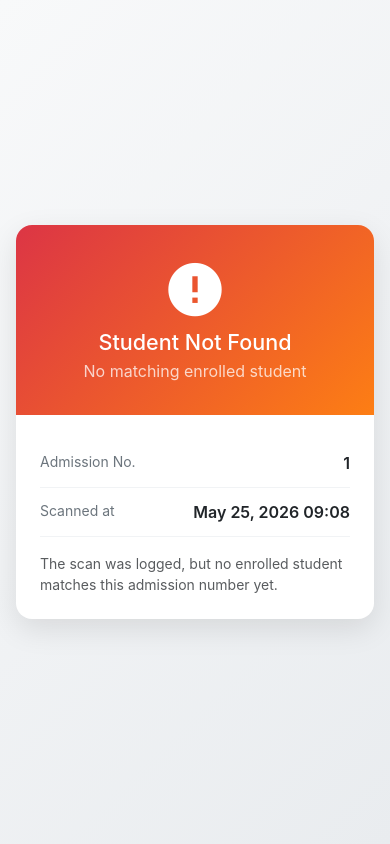
After one commit to srihs/polymathYle, a Django app: page /students/attendance/scan/1/ in a window 390 px wide. The commit adds this page. Run offline with Django 5.2, Linux system fonts and the light colour scheme; data comes from the database, SQL or seed files in the repository; data that the repository does not hold is empty; some libraries are stand-ins or nearby versions.

Commit message:
Add document uploads and QR-based attendance scanning
- Add two additional document fields with type selector (birth cert,
  photo, passport, vaccination, other) to the application upload form
  so parents can attach supporting documents alongside the form scan.
- Generate a QR code on application approval encoding the attendance
  scan URL, enabling phones to log a student's attendance by scanning.
  QR appears on the review page and student detail page with a PNG
  download link. New QRAttendance model records timestamp, IP, and
  scanning user for each scan.
- Untrack google.json (service-account credentials) and start tracking
  requirements.txt so Docker builds get qrcode[pil].

Co-Authored-By: Claude Opus 4.7 (1M context) <noreply@anthropic.com>

```diff
--- a/requirment.txt
+++ b/requirements.txt
@@ -13,3 +13,6 @@ google-auth>=2.28.0
 
 # Image handling (Django ImageField support)
 Pillow>=10.2.0
+
+# QR code generation (used on application approval)
+qrcode[pil]>=7.4.2
--- a/students/models.py
+++ b/students/models.py
@@ -1,6 +1,8 @@
 from django.db import models
 from django.contrib.auth.models import User
 from datetime import date
+from io import BytesIO
+from django.core.files.base import ContentFile
 
 
 
@@ -10,6 +12,14 @@ class Application(models.Model):
     Student application form - supports both online and offline submissions
     Based on Polymath College application form structure
     """
+    DOCUMENT_TYPE_CHOICES = (
+        ('BIRTH_CERTIFICATE', 'Birth Certificate'),
+        ('PHOTO', 'Photo'),
+        ('PASSPORT', 'Passport'),
+        ('VACCINATION', 'Vaccination Record'),
+        ('OTHER', 'Other'),
+    )
+
     # APPLICATION DETAILS
     reference_number = models.CharField(
         max_length=20,
@@ -126,6 +136,13 @@ class Application(models.Model):
     application_form_scan = models.FileField(upload_to='applications/scans/', blank=True)
     application_page1 = models.ImageField(upload_to='applications/pages/', blank=True)
     application_page2 = models.ImageField(upload_to='applications/pages/', blank=True)
+    document1 = models.FileField(upload_to='applications/documents/', blank=True, null=True)
+    document1_type = models.CharField(max_length=32, blank=True, choices=DOCUMENT_TYPE_CHOICES)
+    document2 = models.FileField(upload_to='applications/documents/', blank=True, null=True)
+    document2_type = models.CharField(max_length=32, blank=True, choices=DOCUMENT_TYPE_CHOICES)
+
+    # QR code generated once application is approved (payload encodes attendance scan URL)
+    qr_code = models.ImageField(upload_to='applications/qr_codes/', blank=True, null=True)
 
     # HANDWRITING DETECTION (OCR Analysis)
     is_handwritten = models.BooleanField(default=False, help_text="Whether the form is handwritten")
@@ -194,6 +211,29 @@ class Application(models.Model):
             new_num = 1
 
         return f'FCE-{year}-{new_num:04d}'
+
+    def generate_qr_code(self, base_url):
+        """
+        Generate a QR-code PNG that encodes the attendance scan URL and store it
+        on `qr_code`. `base_url` is the fully-qualified URL (caller must supply,
+        since the model has no access to the request).
+        """
+        import qrcode
+
+        if not self.admission_number:
+            return None
+
+        qr = qrcode.QRCode(version=1, box_size=10, border=4)
+        qr.add_data(base_url)
+        qr.make(fit=True)
+        img = qr.make_image(fill_color="black", back_color="white")
+
+        buffer = BytesIO()
+        img.save(buffer, format='PNG')
+        filename = f'qr_{self.admission_number}.png'
+        self.qr_code.save(filename, ContentFile(buffer.getvalue()), save=False)
+        super().save(update_fields=['qr_code'])
+        return self.qr_code
 
 
 class BaselineTest(models.Model):
@@ -532,3 +572,39 @@ class Attendance(models.Model):
 
     def __str__(self):
         return f"{self.student.full_name} - {self.date} - {self.status}"
+
+
+class QRAttendance(models.Model):
+    """
+    Attendance log produced by scanning the QR code on a student's admission card.
+    Uses `admission_number` (string) rather than a hard FK so that a scan still
+    succeeds before the Student row is created.
+    """
+    admission_number = models.CharField(max_length=20, db_index=True)
+    student = models.ForeignKey(
+        Student,
+        on_delete=models.SET_NULL,
+        null=True,
+        blank=True,
+        related_name='qr_attendance_records'
+    )
+    scanned_at = models.DateTimeField(auto_now_add=True)
+    scanned_by = models.ForeignKey(
+        User,
+        on_delete=models.SET_NULL,
+        null=True,
+        blank=True,
+        related_name='qr_scans'
+    )
+    ip_address = models.GenericIPAddressField(null=True, blank=True)
+
+    class Meta:
+        ordering = ['-scanned_at']
+        indexes = [
+            models.Index(fields=['admission_number', '-scanned_at']),
+        ]
+        verbose_name = 'QR Attendance Scan'
+        verbose_name_plural = 'QR Attendance Scans'
+
+    def __str__(self):
+        return f"{self.admission_number} @ {self.scanned_at}"
--- a/students/urls.py
+++ b/students/urls.py
@@ -30,4 +30,7 @@ urlpatterns = [
     # Attendance Management (Teachers/Staff)
     path('attendance/mark/', views.attendance_mark_view, name='attendance_mark'),
     path('attendance/report/', views.attendance_report_view, name='attendance_report'),
+
+    # Public QR-scan attendance endpoint (no login required)
+    path('attendance/scan/<str:admission_number>/', views.attendance_scan_view, name='attendance_scan'),
 ]
--- a/students/views.py
+++ b/students/views.py
@@ -2,8 +2,9 @@ from django.shortcuts import render, redirect, get_object_or_404
 from django.contrib.auth.decorators import login_required, permission_required
 from django.contrib import messages
 from django.db.models import Avg, Count, Q
+from django.urls import reverse
 from datetime import datetime, timedelta, date
-from .models import Application, Student, Guardian, Attendance, StudentBadge
+from .models import Application, Student, Guardian, Attendance, QRAttendance, StudentBadge
 from .forms import ApplicationForm
 from django.core.paginator import Paginator
 from django.http import JsonResponse
@@ -381,6 +382,16 @@ def application_review_view(request, application_id):
             application.authorized_by = request.user.get_full_name() or request.user.username
             application.authorization_date = date.today()
             application.save()
+
+            if application.admission_number and not application.qr_code:
+                scan_url = request.build_absolute_uri(
+                    reverse('attendance_scan', args=[application.admission_number])
+                )
+                try:
+                    application.generate_qr_code(scan_url)
+                except Exception:
+                    logger.exception("Failed to generate QR code for application %s", application.id)
+
             messages.success(request, f'Application approved! Admission Number: {application.admission_number}')
 
             # Option to create student profile
@@ -689,6 +700,36 @@ def application_upload_view(request):
     })
 
 
+def attendance_scan_view(request, admission_number):
+    """
+    Public endpoint hit by phones scanning a student's QR code.
+    Records the scan and resolves the related Student (if one exists).
+    Intentionally unauthenticated so any device can register a scan.
+    """
+    student = Student.objects.filter(admission_number__iexact=admission_number).first()
+
+    forwarded_for = request.META.get('HTTP_X_FORWARDED_FOR')
+    if forwarded_for:
+        ip_address = forwarded_for.split(',')[0].strip()
+    else:
+        ip_address = request.META.get('REMOTE_ADDR')
+
+    QRAttendance.objects.create(
+        admission_number=admission_number,
+        student=student,
+        scanned_by=request.user if request.user.is_authenticated else None,
+        ip_address=ip_address,
+    )
+
+    context = {
+        'admission_number': admission_number,
+        'student': student,
+        'scanned_at': datetime.now(),
+        'found': student is not None,
+    }
+    return render(request, 'students/attendance_scan_result.html', context)
+
+
 @login_required
 @permission_required('students.add_application', raise_exception=True)
 @require_POST
--- /dev/null
+++ b/templates/students/attendance_scan_result.html
@@ -0,0 +1,121 @@
+{% load static %}
+<!DOCTYPE html>
+<html lang="en">
+<head>
+    <meta charset="UTF-8">
+    <meta name="viewport" content="width=device-width, initial-scale=1.0, viewport-fit=cover">
+    <meta name="theme-color" content="{% if found %}#198754{% else %}#dc3545{% endif %}">
+    <title>Attendance Scan - Polymath School of English</title>
+    <link href="https://cdn.jsdelivr.net/npm/bootstrap@5.3.2/dist/css/bootstrap.min.css" rel="stylesheet">
+    <link href="https://cdn.jsdelivr.net/npm/remixicon@4.1.0/fonts/remixicon.css" rel="stylesheet">
+    <style>
+        body {
+            min-height: 100vh;
+            display: flex;
+            align-items: center;
+            justify-content: center;
+            background: linear-gradient(135deg, #f8f9fa 0%, #e9ecef 100%);
+            padding: 1rem;
+            font-family: -apple-system, BlinkMacSystemFont, "Segoe UI", Roboto, sans-serif;
+        }
+        .scan-card {
+            background: white;
+            border-radius: 16px;
+            box-shadow: 0 10px 30px rgba(0, 0, 0, 0.1);
+            width: 100%;
+            max-width: 480px;
+            overflow: hidden;
+        }
+        .scan-header {
+            color: white;
+            padding: 2rem 1.5rem;
+            text-align: center;
+        }
+        .scan-header.success {
+            background: linear-gradient(135deg, #198754 0%, #20c997 100%);
+        }
+        .scan-header.error {
+            background: linear-gradient(135deg, #dc3545 0%, #fd7e14 100%);
+        }
+        .scan-icon {
+            font-size: 4rem;
+            line-height: 1;
+            margin-bottom: 0.5rem;
+        }
+        .scan-body {
+            padding: 1.5rem;
+        }
+        .info-row {
+            display: flex;
+            justify-content: space-between;
+            padding: 0.75rem 0;
+            border-bottom: 1px solid #f1f3f5;
+        }
+        .info-row:last-child {
+            border-bottom: none;
+        }
+        .info-label {
+            color: #6c757d;
+            font-size: 0.875rem;
+        }
+        .info-value {
+            font-weight: 600;
+            text-align: right;
+        }
+    </style>
+</head>
+<body>
+    <div class="scan-card">
+        {% if found %}
+            <div class="scan-header success">
+                <div class="scan-icon">
+                    <i class="ri-checkbox-circle-fill"></i>
+                </div>
+                <h4 class="mb-1">Attendance Recorded</h4>
+                <p class="mb-0 opacity-75">Scan logged successfully</p>
+            </div>
+            <div class="scan-body">
+                <div class="info-row">
+                    <span class="info-label">Student</span>
+                    <span class="info-value">{{ student.full_name }}</span>
+                </div>
+                <div class="info-row">
+                    <span class="info-label">Admission No.</span>
+                    <span class="info-value">{{ student.admission_number }}</span>
+                </div>
+                {% if student.current_level %}
+                <div class="info-row">
+                    <span class="info-label">Level</span>
+                    <span class="info-value">{{ student.get_current_level_display }}</span>
+                </div>
+                {% endif %}
+                <div class="info-row">
+                    <span class="info-label">Scanned at</span>
+                    <span class="info-value">{{ scanned_at|date:"M d, Y H:i" }}</span>
+                </div>
+            </div>
+        {% else %}
+            <div class="scan-header error">
+                <div class="scan-icon">
+                    <i class="ri-error-warning-fill"></i>
+                </div>
+                <h4 class="mb-1">Student Not Found</h4>
+                <p class="mb-0 opacity-75">No matching enrolled student</p>
+            </div>
+            <div class="scan-body">
+                <div class="info-row">
+                    <span class="info-label">Admission No.</span>
+                    <span class="info-value">{{ admission_number }}</span>
+                </div>
+                <div class="info-row">
+                    <span class="info-label">Scanned at</span>
+                    <span class="info-value">{{ scanned_at|date:"M d, Y H:i" }}</span>
+                </div>
+                <p class="text-muted small mt-3 mb-0">
+                    The scan was logged, but no enrolled student matches this admission number yet.
+                </p>
+            </div>
+        {% endif %}
+    </div>
+</body>
+</html>
```
Also changed, not shown: students/forms.py (+24 -0 lines), templates/students/application_review.html (+25 -0 lines), templates/students/application_upload.html (+39 -0 lines), templates/students/student_detail.html (+25 -0 lines), students/migrations/0008_application_document1_application_document1_type_and_more.py (added), 2 other files.
